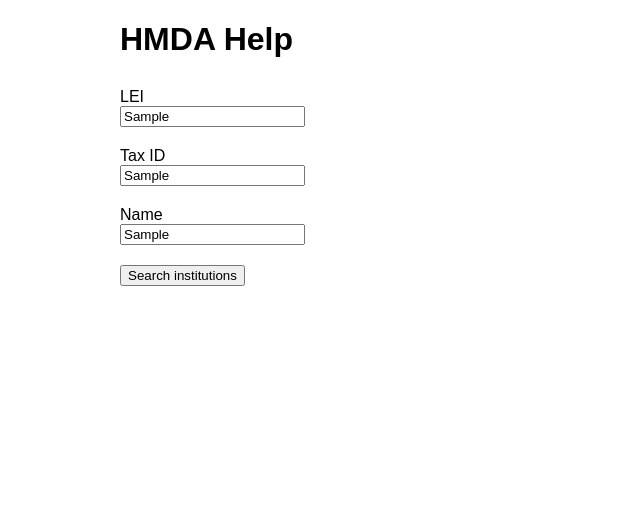
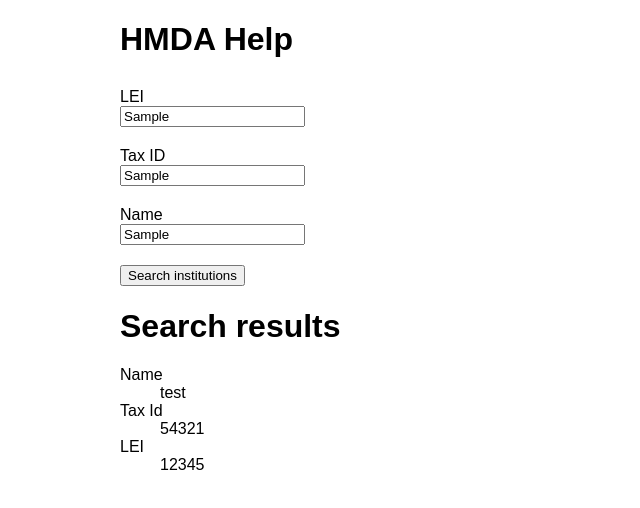
Before and after one commit to cfpb/hmda-help, a React (Create React App) app: page / in a window 1280 px wide. Both pictures are taken after typing "Sample", "Sample", "Sample" into the empty fields and a click on the input "Search institutions". Shown: the top 508 px of the page, without its empty margins (0-640 px from the left). Built offline with nearby package versions, Linux system fonts and the light colour scheme.

Commit message:
search showing mocked results

```diff
--- a/src/App.js
+++ b/src/App.js
@@ -1,7 +1,7 @@
 import React, { Component } from 'react'
 import { BrowserRouter as Switch, Route } from 'react-router-dom'
 
-import SearchForm from './SearchForm'
+import Search from './Search'
 import InstitutionForm from './InstitutionForm'
 import './App.css'
 
@@ -12,7 +12,7 @@ class App extends Component {
         <div className="App">
           <h1 className="App-title">HMDA Help</h1>
 
-          <Route exact path="/" component={SearchForm} />
+          <Route exact path="/" component={Search} />
           <Route exact path="/add" component={InstitutionForm} />
         </div>
       </Switch>
--- /dev/null
+++ b/src/Search.js
@@ -0,0 +1,35 @@
+import React, { Component } from 'react'
+
+import SearchForm from './SearchForm'
+import SearchResults from './SearchResults'
+
+class Search extends Component {
+  constructor(props) {
+    super(props)
+
+    this.state = {
+      institutions: null
+    }
+
+    this.handleSubmit = this.handleSubmit.bind(this)
+  }
+
+  handleSubmit(event) {
+    event.preventDefault()
+    this.setState({
+      institutions: [{ name: 'test', lei: '12345', taxId: '54321' }]
+    })
+    // TODO: make api call for institutions
+  }
+
+  render() {
+    return (
+      <React.Fragment>
+        <SearchForm handleSubmit={this.handleSubmit} />
+        <SearchResults institutions={this.state.institutions} />
+      </React.Fragment>
+    )
+  }
+}
+
+export default Search
--- a/src/SearchForm.js
+++ b/src/SearchForm.js
@@ -1,24 +1,11 @@
-import React, { Component } from 'react'
+import React from 'react'
 
-import InputText from './InputText.js'
-import InputSubmit from './InputSubmit.js'
+import InputText from './InputText'
+import InputSubmit from './InputSubmit'
 
-class SearchForm extends Component {
-  constructor(props) {
-    super(props)
-
-    this.handleSubmit = this.handleSubmit.bind(this)
-  }
-
-  handleSubmit(event) {
-    event.preventDefault()
-    console.log('search submitted')
-    // TODO: make api call for institutions
-  }
-
-  render() {
+const SearchForm = props => {
   return (
-      <form onSubmit={this.handleSubmit}>
+    <form onSubmit={props.handleSubmit}>
       <InputText label="LEI" id="lei" />
       <InputText label="Tax ID" id="taxId" />
       <InputText label="Name" id="name" />
@@ -26,6 +13,5 @@ class SearchForm extends Component {
     </form>
   )
 }
-}
 
 export default SearchForm
--- a/src/SearchResults.js
+++ b/src/SearchResults.js
@@ -0,0 +1,24 @@
+import React from 'react'
+
+const SearchResults = props => {
+  if (!props.institutions) return null
+  return (
+    <React.Fragment>
+      <h1>Search results</h1>
+      {props.institutions.map((institution, i) => {
+        return (
+          <dl key={i}>
+            <dt>Name</dt>
+            <dd>{institution.name}</dd>
+            <dt>Tax Id</dt>
+            <dd>{institution.taxId}</dd>
+            <dt>LEI</dt>
+            <dd>{institution.lei}</dd>
+          </dl>
+        )
+      })}
+    </React.Fragment>
+  )
+}
+
+export default SearchResults
```
Lines whose indentation alone changed are shown as unchanged.
